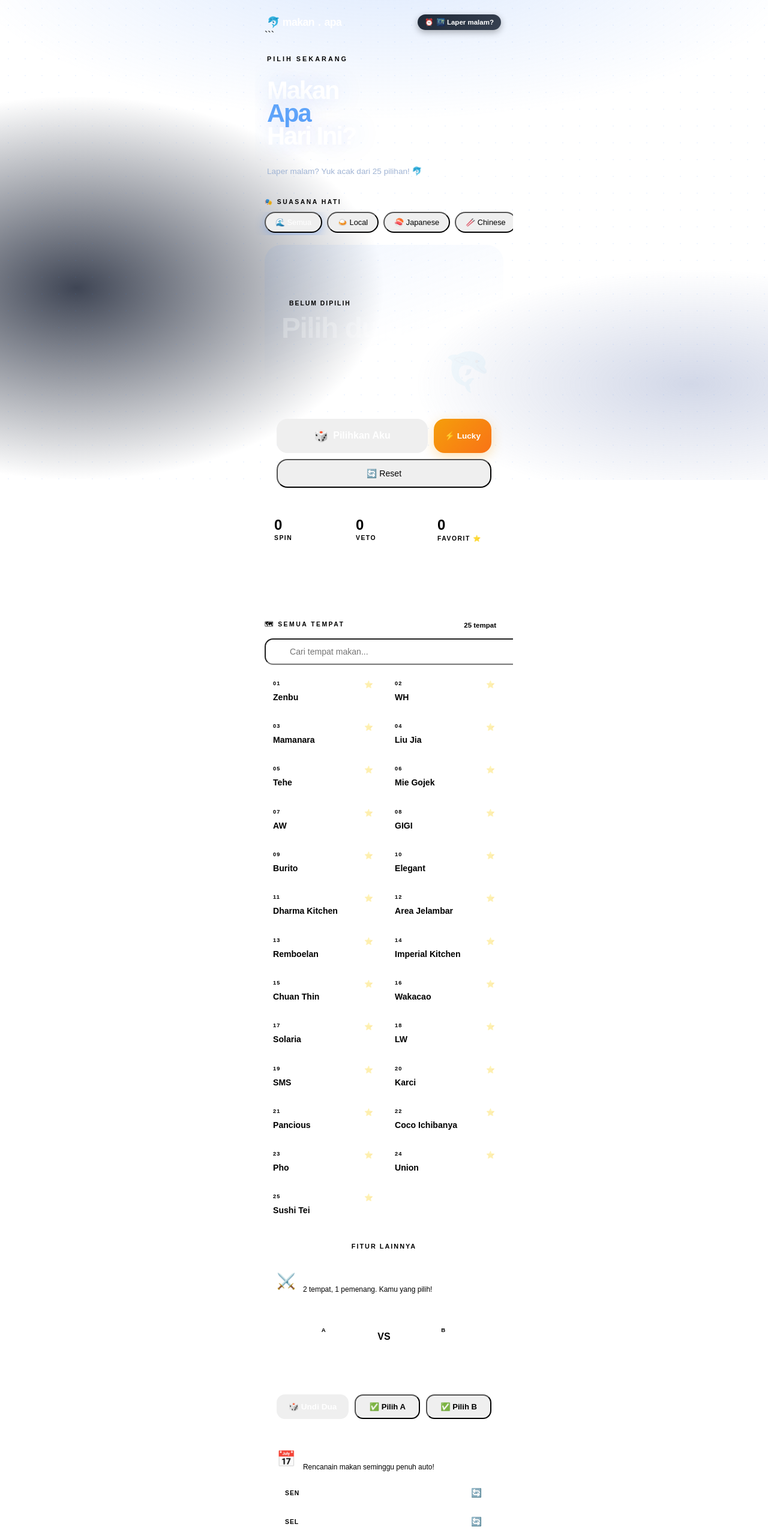
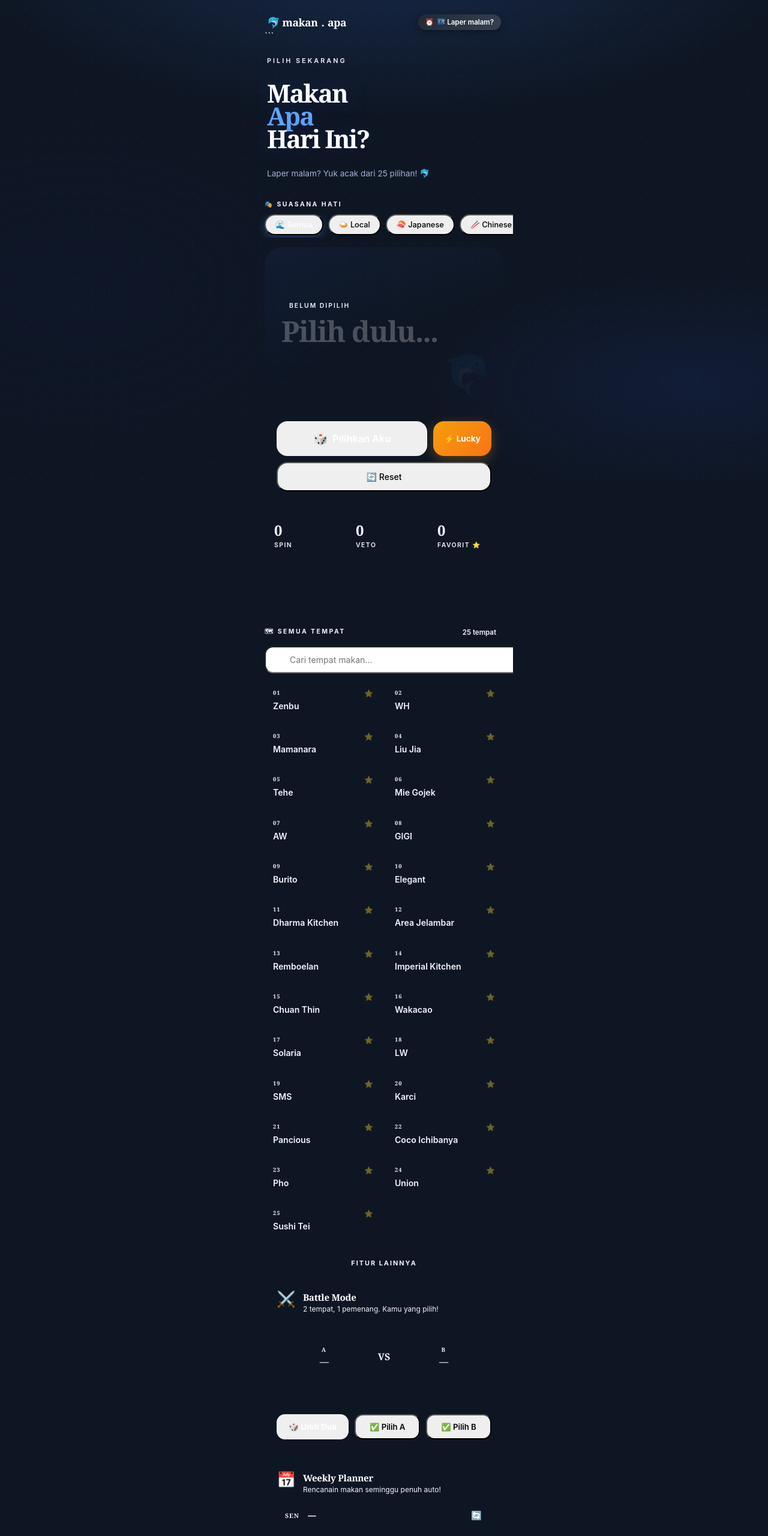
Before and after one commit to VinkentG/miniproject, a plain HTML site: page makanapa.html in a window 1280 px wide. Shown: the top 2560 px of the page at 60% size. Drawn offline with Linux system fonts and the light colour scheme.

Commit message:
Update makanapa.html

```diff
--- a/makanapa.html
+++ b/makanapa.html
@@ -7,7 +7,11 @@
 <meta name="apple-mobile-web-app-capable" content="yes">
 <meta name="apple-mobile-web-app-status-bar-style" content="black-translucent">
 <title>Makan Apa? 🐬</title>
+<link rel="preconnect" href="https://fonts.googleapis.com">
+<link rel="preconnect" href="https://fonts.gstatic.com" crossorigin>
 <link href="https://fonts.googleapis.com/css2?family=Syne:wght@700;800&family=Outfit:wght@300;400;500;600;700&display=swap" rel="stylesheet">
+<!-- Critical: prevent white flash before CSS loads -->
+<style>html,body{background:#0f1623!important;color:#f0f4ff!important}</style>
 <style>
 :root {
   --bg: #0f1623;
@@ -32,11 +36,16 @@
 }
 
 - { margin:0; padding:0; box-sizing:border-box; -webkit-tap-highlight-color:transparent; }
-  html { scroll-behavior:smooth; }
+  html {
+  scroll-behavior:smooth;
+  background: #0f1623; /* fallback hardcoded so bg is never white */
+  }
   body {
+  background: #0f1623;
   background: var(–bg);
+  color: #f0f4ff;
   color: var(–ink);
-  font-family: ‘Outfit’, sans-serif;
+  font-family: ‘Outfit’, -apple-system, BlinkMacSystemFont, ‘Segoe UI’, sans-serif;
   min-height: 100vh;
   min-height: 100dvh;
   overflow-x: hidden;
@@ -92,7 +101,7 @@ padding: 16px 20px 0;
 opacity: 0; animation: fadeDown .5s .05s ease forwards;
 }
 .logo {
-font-family: ‘Syne’, sans-serif; font-weight: 800; font-size: 1.1rem;
+font-family: ‘Syne’, Georgia, serif; font-weight: 800; font-size: 1.1rem;
 display: flex; align-items: center; gap: 6px; letter-spacing: -.5px;
 color: #ffffff;
 }
@@ -128,7 +137,7 @@ display: flex; align-items: center; gap: 6px;
 }
 .hero-kicker::before { content:’’; width:16px; height:2px; background:var(–blue); border-radius:2px; }
 .hero h1 {
-font-family: ‘Syne’, sans-serif;
+font-family: ‘Syne’, Georgia, serif;
 font-size: 2.6rem; font-weight: 800;
 line-height: .92; letter-spacing: -2px;
 color: #ffffff;
@@ -159,7 +168,7 @@ background: var(–surface); border: 1.5px solid var(–border2);
 border-radius: 50px; padding: 8px 16px;
 font-size: .8rem; font-weight: 500; color: var(–ink2);
 cursor: pointer; transition: all .22s cubic-bezier(.34,1.56,.64,1);
-white-space: nowrap; font-family: ‘Outfit’, sans-serif;
+white-space: nowrap; font-family: ‘Outfit’, -apple-system, BlinkMacSystemFont, ‘Segoe UI’, sans-serif;
 }
 .mood-pill:hover { border-color: var(–blue); color: var(–blue2); }
 .mood-pill.active {
@@ -217,7 +226,7 @@ flex-shrink: 0; transition: background .4s, box-shadow .4s;
 @keyframes livePulse { 0%,100%{box-shadow:0 0 0 3px rgba(34,197,94,.2)}50%{box-shadow:0 0 0 7px rgba(34,197,94,.06)} }
 
 #resultName {
-font-family: ‘Syne’, sans-serif;
+font-family: ‘Syne’, Georgia, serif;
 font-size: clamp(2rem, 10vw, 3rem);
 font-weight: 800; letter-spacing: -1.5px; line-height: 1;
 position: relative; z-index: 1; min-height: 1.2em;
@@ -248,14 +257,14 @@ animation: fadeUp .3s ease;
 .veto-btn {
 background: none; border: 1.5px solid rgba(239,68,68,.3); color: var(–red);
 border-radius: 50px; padding: 7px 14px; font-size: .75rem; font-weight: 500;
-cursor: pointer; font-family: ‘Outfit’, sans-serif;
+cursor: pointer; font-family: ‘Outfit’, -apple-system, BlinkMacSystemFont, ‘Segoe UI’, sans-serif;
 transition: all .2s; display: flex; align-items: center; gap: 5px;
 }
 .veto-btn:hover { background: rgba(239,68,68,.1); border-color: var(–red); }
 .fav-inline-btn {
 background: none; border: 1.5px solid rgba(245,158,11,.3); color: var(–orange);
 border-radius: 50px; padding: 7px 14px; font-size: .75rem; font-weight: 500;
-cursor: pointer; font-family: ‘Outfit’, sans-serif;
+cursor: pointer; font-family: ‘Outfit’, -apple-system, BlinkMacSystemFont, ‘Segoe UI’, sans-serif;
 transition: all .2s; display: flex; align-items: center; gap: 5px;
 }
 .fav-inline-btn:hover { background: rgba(245,158,11,.1); border-color: var(–orange); }
@@ -272,7 +281,7 @@ display: flex; flex-direction: column; gap: 10px;
 .btn-spin {
 flex: 1; background: var(–blue); color: #fff; border: none;
 padding: 17px 20px; border-radius: 18px;
-font-family: ‘Outfit’, sans-serif; font-size: 1rem; font-weight: 700;
+font-family: ‘Outfit’, -apple-system, BlinkMacSystemFont, ‘Segoe UI’, sans-serif; font-size: 1rem; font-weight: 700;
 cursor: pointer; display: flex; align-items: center; justify-content: center; gap: 8px;
 box-shadow: var(–shadow-blue);
 transition: transform .2s cubic-bezier(.34,1.56,.64,1), box-shadow .2s, opacity .2s;
@@ -293,7 +302,7 @@ transform: translateX(-100%); transition: transform .5s;
 .btn-lucky {
 background: linear-gradient(135deg,#f59e0b,#f97316); color: #fff; border: none;
 padding: 17px 18px; border-radius: 18px;
-font-family: ‘Outfit’, sans-serif; font-size: .85rem; font-weight: 700;
+font-family: ‘Outfit’, -apple-system, BlinkMacSystemFont, ‘Segoe UI’, sans-serif; font-size: .85rem; font-weight: 700;
 cursor: pointer; box-shadow: 0 6px 20px rgba(245,158,11,.3);
 transition: transform .2s cubic-bezier(.34,1.56,.64,1), opacity .2s;
 display: flex; align-items: center; gap: 6px; white-space: nowrap;
@@ -305,7 +314,7 @@ display: flex; align-items: center; gap: 6px; white-space: nowrap;
 .btn-reset {
 flex: 1; background: var(–surface); color: var(–ink2); border: 1.5px solid var(–border2);
 padding: 14px 20px; border-radius: 18px;
-font-family: ‘Outfit’, sans-serif; font-size: .88rem; font-weight: 500;
+font-family: ‘Outfit’, -apple-system, BlinkMacSystemFont, ‘Segoe UI’, sans-serif; font-size: .88rem; font-weight: 500;
 cursor: pointer; transition: all .2s;
 -webkit-tap-highlight-color: transparent;
 }
@@ -336,7 +345,7 @@ flex: 1; background: var(–surface); border: 1px solid var(–border2);
 border-radius: 18px; padding: 14px 16px;
 display: flex; flex-direction: column; gap: 2px;
 }
-.stat-num { font-family:‘Syne’,sans-serif; font-size:1.5rem; font-weight:800; color:var(–ink); letter-spacing:-1px; }
+.stat-num { font-family:‘Syne’,Georgia,serif; font-size:1.5rem; font-weight:800; color:var(–ink); letter-spacing:-1px; }
 .stat-lbl { font-size:.65rem; font-weight:600; text-transform:uppercase; letter-spacing:1.5px; color:var(–grey); }
 /* ── HISTORY ── */
 .history-section {
@@ -401,7 +410,7 @@ font-size: .85rem; pointer-events: none;
 .search-input {
 width: 100%; background: var(–surface); border: 1.5px solid var(–border2);
 border-radius: 14px; padding: 12px 14px 12px 40px;
-font-size: .88rem; font-family: ‘Outfit’, sans-serif; color: var(–ink);
+font-size: .88rem; font-family: ‘Outfit’, -apple-system, BlinkMacSystemFont, ‘Segoe UI’, sans-serif; color: var(–ink);
 outline: none; transition: border-color .2s;
 }
 .search-input:focus { border-color: var(–blue); }
@@ -421,7 +430,7 @@ position: relative; overflow: hidden;
 }
 .f-card.loaded { opacity:1; transform:translateY(0); }
 .f-card-top { display:flex; align-items:flex-start; justify-content:space-between; margin-bottom:5px; }
-.f-card-num { font-family:‘Syne’,sans-serif; font-size:.58rem; font-weight:700; color:var(–grey-lt); letter-spacing:1px; }
+.f-card-num { font-family:‘Syne’,Georgia,serif; font-size:.58rem; font-weight:700; color:var(–grey-lt); letter-spacing:1px; }
 .f-card-star { font-size:.75rem; opacity:.4; cursor:pointer; transition:opacity .2s, transform .2s; }
 .f-card-star.on { opacity:1; animation:starPop .3s cubic-bezier(.34,1.56,.64,1); }
 @keyframes starPop { 0%{transform:scale(0)}60%{transform:scale(1.3)}100%{transform:scale(1)} }
@@ -473,14 +482,14 @@ opacity: 0; animation: fadeUp .6s ease forwards;
 display: flex; align-items: flex-start; gap: 12px; margin-bottom: 16px;
 }
 .feat-icon { font-size: 1.6rem; line-height: 1; flex-shrink:0; }
-.feat-title { font-family:‘Syne’,sans-serif; font-size:.95rem; font-weight:800; color:#fff; letter-spacing:-.3px; }
+.feat-title { font-family:‘Syne’,Georgia,serif; font-size:.95rem; font-weight:800; color:#fff; letter-spacing:-.3px; }
 .feat-sub   { font-size:.75rem; color:var(–grey); margin-top:2px; }
 
 /* FEAT BUTTONS */
 .btn-feat {
 background: var(–blue); color: #fff; border: none;
 padding: 12px 20px; border-radius: 14px;
-font-family:‘Outfit’,sans-serif; font-size:.85rem; font-weight:700;
+font-family:‘Outfit’,-apple-system,BlinkMacSystemFont,‘Segoe UI’,sans-serif; font-size:.85rem; font-weight:700;
 cursor:pointer; display:flex; align-items:center; justify-content:center; gap:7px;
 box-shadow: var(–shadow-blue); transition: transform .2s, opacity .2s;
 -webkit-tap-highlight-color:transparent;
@@ -490,7 +499,7 @@ box-shadow: var(–shadow-blue); transition: transform .2s, opacity .2s;
 .btn-feat-ghost {
 background: var(–surface2); color: var(–ink2); border: 1.5px solid var(–border2);
 padding: 11px 16px; border-radius: 14px;
-font-family:‘Outfit’,sans-serif; font-size:.82rem; font-weight:600;
+font-family:‘Outfit’,-apple-system,BlinkMacSystemFont,‘Segoe UI’,sans-serif; font-size:.82rem; font-weight:600;
 cursor:pointer; transition: all .2s; -webkit-tap-highlight-color:transparent;
 flex:1;
 }
@@ -516,16 +525,16 @@ transform: scale(1.04);
 opacity: .4; transform: scale(.96);
 }
 .battle-slot-num {
-font-family:‘Syne’,sans-serif; font-size:.6rem; font-weight:800;
+font-family:‘Syne’,Georgia,serif; font-size:.6rem; font-weight:800;
 color: var(–grey-lt); letter-spacing:2px;
 }
 .battle-slot.winner-slot .battle-slot-num { color:rgba(255,255,255,.7); }
 .battle-slot-name {
-font-family:‘Syne’,sans-serif; font-size:.95rem; font-weight:800;
+font-family:‘Syne’,Georgia,serif; font-size:.95rem; font-weight:800;
 color: #fff; line-height:1.2;
 }
 .battle-vs {
-font-family:‘Syne’,sans-serif; font-weight:800; font-size:1rem;
+font-family:‘Syne’,Georgia,serif; font-weight:800; font-size:1rem;
 color:var(–grey-lt); flex-shrink:0;
 }
 .battle-result {
@@ -543,7 +552,7 @@ border: 1px solid var(–border2);
 animation: fadeUp .3s ease both;
 }
 .planner-day {
-font-family:‘Syne’,sans-serif; font-size:.65rem; font-weight:800;
+font-family:‘Syne’,Georgia,serif; font-size:.65rem; font-weight:800;
 color: var(–blue2); letter-spacing:1px; width:28px; flex-shrink:0;
 }
 .planner-meal { font-size:.85rem; font-weight:600; color:#fff; flex:1; }
@@ -567,7 +576,7 @@ text-shadow: 0 2px 8px rgba(0,0,0,.5);
 filter: drop-shadow(0 0 6px rgba(59,130,246,.8));
 }
 .wheel-result {
-margin-top: 8px; font-family:‘Syne’,sans-serif; font-size:1.1rem;
+margin-top: 8px; font-family:‘Syne’,Georgia,serif; font-size:1.1rem;
 font-weight:800; color:#fff; text-align:center; min-height:28px;
 animation: fadeUp .4s ease both;
 }
@@ -602,9 +611,9 @@ cursor:pointer; display:flex; align-items:center; justify-content:center;
 transition:all .2s; -webkit-tap-highlight-color:transparent;
 }
 .counter-btn:active { background:var(–blue); border-color:var(–blue); }
-.counter-val { font-family:‘Syne’,sans-serif; font-size:1.2rem; font-weight:800; color:#fff; width:24px; text-align:center; }
+.counter-val { font-family:‘Syne’,Georgia,serif; font-size:1.2rem; font-weight:800; color:#fff; width:24px; text-align:center; }
 .budget-result-row { background:var(–surface2); border-radius:14px; padding:14px 16px; border:1px solid var(–border2); }
-.budget-range { font-family:‘Syne’,sans-serif; font-size:1.4rem; font-weight:800; color:var(–green); letter-spacing:-.5px; }
+.budget-range { font-family:‘Syne’,Georgia,serif; font-size:1.4rem; font-weight:800; color:var(–green); letter-spacing:-.5px; }
 .budget-note { font-size:.75rem; color:var(–grey); margin-top:4px; }
 
 /* ── VEGETARIAN QUOTES ── */
@@ -619,7 +628,7 @@ display: flex; align-items: flex-start; gap: 12px; margin-bottom: 18px;
 }
 .veg-icon { font-size: 2rem; line-height: 1; flex-shrink: 0; }
 .veg-title {
-font-family: ‘Syne’, sans-serif; font-size: .95rem; font-weight: 800;
+font-family: ‘Syne’, Georgia, serif; font-size: .95rem; font-weight: 800;
 color: #ffffff; letter-spacing: -.3px;
 }
 .veg-sub { font-size: .75rem; color: #4ade80; margin-top: 2px; }
@@ -637,7 +646,7 @@ position: relative; overflow: hidden;
 .vq-card::before {
 content: ‘”’;
 position: absolute; top: -8px; left: 12px;
-font-family: ‘Syne’, sans-serif; font-size: 4rem; font-weight: 800;
+font-family: ‘Syne’, Georgia, serif; font-size: 4rem; font-weight: 800;
 color: rgba(74,222,128,.15); line-height: 1; pointer-events: none;
 }
 @keyframes vegCardIn {
@@ -701,7 +710,7 @@ animation: healthRing 1.8s ease-out infinite;
 }
 .health-icon { font-size: 1.8rem; line-height: 1; position: relative; z-index: 1; }
 .health-title {
-font-family: ‘Syne’, sans-serif; font-size: .95rem; font-weight: 800;
+font-family: ‘Syne’, Georgia, serif; font-size: .95rem; font-weight: 800;
 color: #ffffff;
 }
 .health-sub { font-size: .72rem; color: #93c5fd; margin-top: 3px; }
@@ -724,7 +733,7 @@ position: relative; overflow: hidden;
 .hq-card::before {
 content: ‘”’;
 position: absolute; top: -12px; right: 16px;
-font-family: ‘Syne’, sans-serif; font-size: 6rem; font-weight: 800;
+font-family: ‘Syne’, Georgia, serif; font-size: 6rem; font-weight: 800;
 color: rgba(59,130,246,.08); line-height: 1; pointer-events: none;
 }
 
@@ -797,7 +806,7 @@ transition: all .2s; -webkit-tap-highlight-color: transparent;
 }
 .hq-nav-btn:active { background: #3b82f6; color: #fff; transform: scale(.92); }
 .hq-counter {
-font-family: ‘Syne’, sans-serif; font-size: .8rem; font-weight: 700;
+font-family: ‘Syne’, Georgia, serif; font-size: .8rem; font-weight: 700;
 color: #60a5fa; min-width: 48px; text-align: center;
 }
 
@@ -853,14 +862,14 @@ margin: 0 auto 20px;
 
 .modal-emoji { font-size:3.5rem; margin-bottom:14px; display:block; animation:emojiIn .5s .1s cubic-bezier(.34,1.56,.64,1) both; }
 @keyframes emojiIn { from{transform:scale(0) rotate(-20deg)} to{transform:scale(1) rotate(0)} }
-.modal-title { font-family:‘Syne’,sans-serif; font-size:1.6rem; font-weight:800; letter-spacing:-1px; color:#f87171; margin-bottom:10px; animation:fadeUp .35s .2s ease both; }
+.modal-title { font-family:‘Syne’,Georgia,serif; font-size:1.6rem; font-weight:800; letter-spacing:-1px; color:#f87171; margin-bottom:10px; animation:fadeUp .35s .2s ease both; }
 .modal-msg { font-size:.92rem; color:var(–ink2); line-height:1.7; margin-bottom:6px; animation:fadeUp .35s .28s ease both; }
 .modal-msg strong { color:var(–ink); }
 .modal-sub { font-size:.8rem; color:var(–grey); margin-bottom:28px; animation:fadeUp .35s .35s ease both; }
 .modal-btn {
 width:100%; background:var(–blue); color:#fff; border:none;
 padding:16px; border-radius:16px;
-font-family:‘Outfit’,sans-serif; font-size:.95rem; font-weight:700;
+font-family:‘Outfit’,-apple-system,BlinkMacSystemFont,‘Segoe UI’,sans-serif; font-size:.95rem; font-weight:700;
 cursor:pointer; box-shadow:var(–shadow-blue);
 transition:transform .2s; animation:fadeUp .35s .42s ease both;
 }
```
